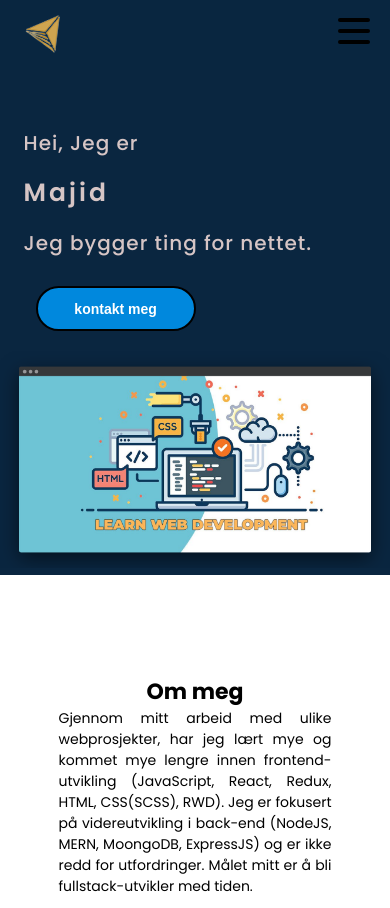
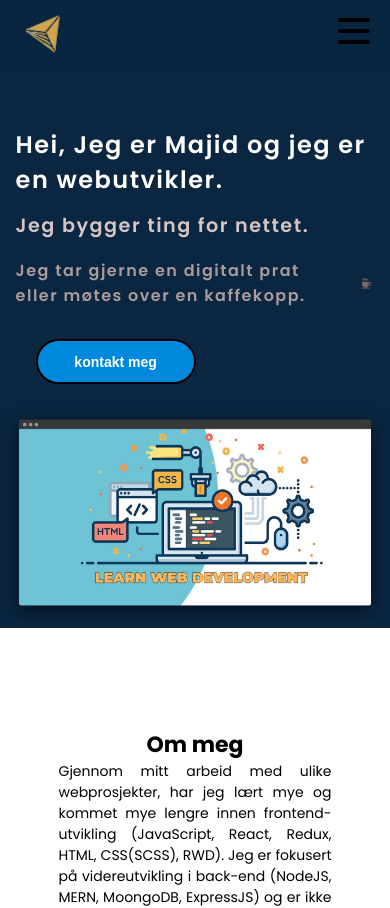
Before and after one commit to maf256/portfolio, a React (Create React App) app: page / in a window 390 px wide. Shown: the top 908 px of the page. Built offline with nearby package versions, Linux system fonts and the light colour scheme.

Commit message:
responsive Header

```diff
--- a/public/index.html
+++ b/public/index.html
@@ -8,9 +8,9 @@
 
     <link rel="manifest" href="%PUBLIC_URL%/manifest.json" />
 
-    <meta name="description" content="Jeg er Majid og jeg er en web utvikler. Min primære tekniske kompetanse befinner meg innenfor JavaScript, HTML5/CSS3 og React og Styled component. jeg har litt erfaring om PostgreSQL, Node.js, Express.js og byggeverktøy som Webpack. Jeg lærer- og tilpasser meg nye teknologier, domener og miljøer raskt. Jeg er en person som er faglig sterk, nysgjerrig og sulten på å lære mer. Jeg lærer for å finne de beste svar på problemene. Jeg søker og gir tilbakemeldinger, og lærer av både suksess og feil og du kan se en problemstilling fra flere perspektiver.
+    <meta name="description" content="Jeg er Majid og jeg er en webutvikler. Min primære tekniske kompetanse befinner meg innenfor JavaScript, HTML5/CSS3 og React og Styled component. jeg har litt erfaring om PostgreSQL, Node.js, Express.js og byggeverktøy som Webpack. Jeg lærer- og tilpasser meg nye teknologier, domener og miljøer raskt. Jeg er en person som er faglig sterk, nysgjerrig og sulten på å lære mer. Jeg lærer for å finne de beste svar på problemene. Jeg søker og gir tilbakemeldinger, og lærer av både suksess og feil og du kan se en problemstilling fra flere perspektiver.
     ">
-    <meta name="keywords" content="Webdesign sandvika- webdesign oslo - webutvikler - graphic design - motion designer - web nod - webdesigns templates - Responsive- Responsiveness - wordpress - woocommerce - Responsive web design - Responsive page - Responsive webdesign - webdesign, Webshop, Programming, Wordpress, SEO, Digital marketing, Graphic design.
+    <meta name="keywords" content="web utvikler - Webdesign sandvika- webdesign oslo - webutvikler - graphic design - motion designer - web nod - webdesigns templates - Responsive- Responsiveness - wordpress - woocommerce - Responsive web design - Responsive page - Responsive webdesign - webdesign, Webshop, Programming, Wordpress, SEO, Digital marketing, Graphic design.
     webdesign – webdesign design – webdesign development -  webshop – site – web -  it consulting - programming – wordpress – graphic design – sandvika – oslo – Norway – bærum – digitalm arketing - nettside – nettside design – nettside utvikling -  nettshop -  it konsulent - utvikling – grafisk design – digital markedsføring – social marketing – sosial markeds føring – facebook – Instagram - linkedin - SEO - CRO
   ">
     <!-- Google font  -->
--- a/src/components/Header/Header.js
+++ b/src/components/Header/Header.js
@@ -2,14 +2,15 @@ import styled from "styled-components";
 import HeaderSvgTop from "../Images/Majid2.png";
 import Button from "../common/Button"
 import { Data } from "../common/Data";
+import {Coffee} from '../Images/svg/Svg'
 
 export default function Header({selectedLanguage}) {
     return (
         <HeaderSection id='home'>
             <LeftSide>
-                <Pragraph>{Data.header[selectedLanguage].subject}</Pragraph>
-                <TitleLeft> {Data.header[selectedLanguage].name}</TitleLeft>
-                <Pragraph>{Data.header[selectedLanguage].detail}</Pragraph>
+                <h1>{Data.header[selectedLanguage].subject}</h1>
+                <h2>{Data.header[selectedLanguage].detail}</h2>
+                <h3> {Data.header[selectedLanguage].name}<Coffee fontSize="45px" color='#7f6666' margin="18px"/> </h3>
                 <ButtonLeft>
                     <Button variant="primary" size="medium"><a href='#contact'>kontakt meg</a></Button>
                 </ButtonLeft>
@@ -18,10 +19,6 @@ export default function Header({selectedLanguage}) {
                 <HeaderOneSvg>
                     <img src={HeaderSvgTop} alt='webutvikler'></img>
                 </HeaderOneSvg>
-                {/* <HeaderTwoSvg>
-                    <HeaderSvgLeft />
-                    <HeaderSvgRight />
-                </HeaderTwoSvg> */}
             </RightSide>
         </HeaderSection>
     )
@@ -39,46 +36,62 @@ const HeaderSection = styled.header`
     background-color: #0A2640;
     div {
         width: 50%;
+        max-width: 100vw;
+
+        h1,h2,h3 {
+            font-weight: 600;
+            letter-spacing: 1.5px;
+            display: flex;
+            align-items: center;
+            margin: 7px 0px;
+            max-width: 100vw;
+
+        }
+        h1 {
+            color: #ffffff;
+        }
+        h2 {
+            color: #d6c5c5;
+        }
+        h3 {
+            color: #ab9b9b;
+        }
     }
     @media (max-width: 780px) {
         div {
             width: 100%
+        }
+        h1 {
+            font-size: 1.5em;
+
+        }
+        h2 {
+            font-size: 1.2em;
+
+        }
+        h3 {
+            font-size: 1em;
+
         }
     }
     `
 
 const LeftSide = styled.div`
     /* width: 50%; */
-    min-width: 390px;
-
-    min-width: 390px;
+    min-width: 320px;
+    max-width: 100vw;
     display: flex;
     flex-direction: column;
     padding-left: 10%;
     @media (max-width: 768px) {
         padding-left: 4%;
     }
-    /* justify-content: center; */
-    /* align-items: center; */
-    /* text-align: center; */
-`
-const TitleLeft = styled.h1`
-    font-size: 25px;
-    font-weight: 600;
-    color: #d6c5c5;
-    letter-spacing: 3px;
-    margin: 8px;
-`
-const Pragraph = styled.h2`
-    font-size: 20px;
-    font-weight: 500;
-    color: #d6c5c5;
-    letter-spacing: 1px;
-    margin: 8px;
 `
 
 const ButtonLeft = styled.div`
-    margin: 0 auto;
+    /* margin: 0 auto; */
+    max-width: 100vw;
+
     a {
         text-decoration: none;
         color: white;
@@ -87,8 +100,9 @@ const ButtonLeft = styled.div`
 `
 
 const RightSide = styled.div`
-    /* width: 50%; */
-    min-width: 390px;
+    min-width: 320px;
+    max-width: 100vw;
+
     display: flex;
     flex-direction: column;
     justify-content: center;
@@ -96,6 +110,7 @@ const RightSide = styled.div`
     img {
         width: 100%;
         height: auto;
+        max-width: 100%;
     }
 
 `
@@ -103,17 +118,3 @@ const HeaderOneSvg = styled.div`
     width: 50%;
 
 `
-
-
-// const HeaderTwoSvg = styled.div`
-//     width: 50%;
-//    display: flex;
-//    flex-direction: row;
-//    justify-content: center;
-//    align-items: center;
-
-//    svg {
-//     width: 350px;
-//     height: auto;
-//    }
-// `
--- a/src/components/Images/svg/Svg.js
+++ b/src/components/Images/svg/Svg.js
@@ -20,7 +20,7 @@ export const Whatsapp = ({fontSize, color, margin}) => <SvgIcon fontSize={fontSi
 
 export const Business = ({fontSize, color, margin}) => <SvgIcon fontSize={fontSize} color={color} margin={margin} role="img" aria-label="webutvikler" stroke="currentColor" fill="currentColor" stroke-width="0" viewBox="0 0 24 24" height="1em" width="1em" xmlns="http://www.w3.org/2000/svg"><path fill="none" d="M0 0h24v24H0z"></path><path d="M15 17h2v-3h1v-2l-1-5H2l-1 5v2h1v6h9v-6h4v3zm-6 1H4v-4h5v4zM2 4h15v2H2z"></path><path d="M20 18v-3h-2v3h-3v2h3v3h2v-3h3v-2z"></path></SvgIcon>
 
-
+export const Coffee = ({fontSize, color, margin}) => <SvgIcon  fontSize={fontSize} color={color} margin={margin} role="img" aria-label="webutvikler" stroke="currentColor" fill="currentColor" stroke-width="0" viewBox="0 0 512 512" height="1em" width="1em" xmlns="http://www.w3.org/2000/svg"><path d="M144 32S94.11 69.4 96 96c1.604 22.57 44.375 25.665 48 48 1.91 11.772-16 32-16 32s48-25.373 48-48-42.8-25.978-48-48c-3.875-16.414 16-48 16-48zm80 0s-49.89 37.4-48 64c1.604 22.57 44.375 25.665 48 48 1.91 11.772-16 32-16 32s48-25.373 48-48-42.8-25.978-48-48c-3.875-16.414 16-48 16-48zm80 0s-49.89 37.4-48 64c1.604 22.57 44.375 25.665 48 48 1.91 11.772-16 32-16 32s48-25.373 48-48-42.8-25.978-48-48c-3.875-16.414 16-48 16-48zM73.293 201c1.43 63.948 18.943 179.432 74.707 238h152c55.764-58.568 73.278-174.052 74.707-238H73.293zm319.598.445c-.186 9.152-.652 19.252-1.472 30.057C419.312 235.162 441 259.142 441 288c0 31.374-25.626 57-57 57-4.387 0-8.656-.517-12.764-1.465-2.912 9.62-6.176 19.165-9.84 28.51C368.602 373.97 376.176 375 384 375c48.155 0 87-38.845 87-87 0-45.153-34.153-82.12-78.11-86.555zM42.763 457c1.507 5.193 3.854 11.2 6.955 16.37 2.637 4.394 5.69 8.207 8.428 10.58C60.882 486.32 63 487 64 487h320c1 0 3.118-.678 5.855-3.05 2.738-2.373 5.79-6.186 8.428-10.58 3.1-5.17 5.448-11.177 6.955-16.37H42.762z"></path></SvgIcon>
 
 const SvgIcon = styled.svg`
     font-size: ${({fontSize}) => fontSize ? fontSize : "100px"};
--- a/src/components/common/Data.js
+++ b/src/components/common/Data.js
@@ -66,13 +66,13 @@ export const Data = {
     },
     header: {
         nr: {
-                subject: 'Hei, Jeg er',
-                name: "Majid",
+                subject: 'Hei, Jeg er Majid og jeg er en webutvikler.',
+                name: "Jeg tar gjerne en digitalt prat eller møtes over en kaffekopp.",
                 detail: 'Jeg bygger ting for nettet.'
             },
         en: {
-                subject: "Hi, My name is",
-                name: "Majid",
+                subject: "I'm Majid and I'm a web developer.",
+                name: "I like to have a digital chat or meet over a cup of coffee.",
                 detail: 'I build things for the web.'
             }
     },
```
